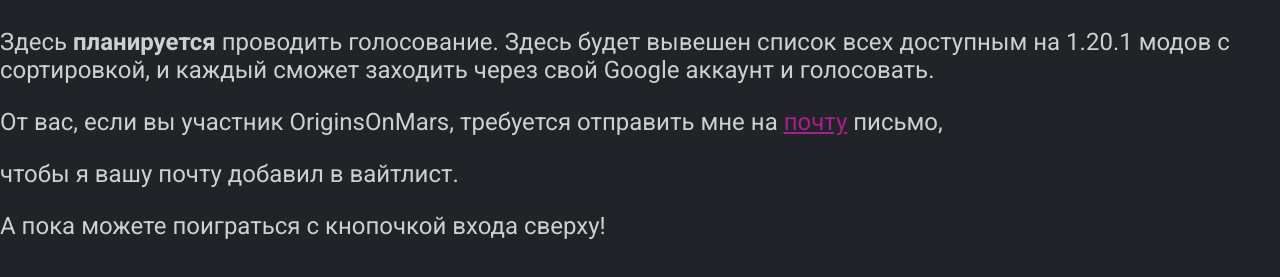
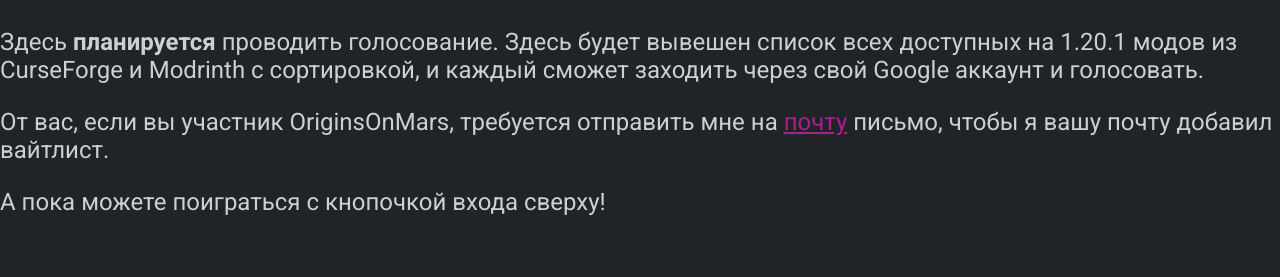
Before and after one commit to forkgenesis/forkgenesis.github.io, a plain HTML site: page oom/poll.html in a window 1280 px wide. Shown: the part 193-470 px from the top of the page. Drawn offline with Linux system fonts and the light colour scheme.

Commit message:
v3.2.1 - Орфография

```diff
--- a/oom/poll.html
+++ b/oom/poll.html
@@ -51,8 +51,8 @@
         </ul>
     </header>
 
-    <p>Здесь <b>планируется</b> проводить голосование. Здесь будет вывешен список всех доступным на 1.20.1 модов с сортировкой, и каждый сможет заходить через свой Google аккаунт и голосовать.</p>
-    </p>От вас, если вы участник OriginsOnMars, требуется отправить мне на <a href="mailto:forkgenesis@gmail.com">почту</a> письмо, <p>чтобы я вашу почту добавил в вайтлист.</p>
+    <p>Здесь <b>планируется</b> проводить голосование. Здесь будет вывешен список всех доступных на 1.20.1 модов из CurseForge и Modrinth с сортировкой, и каждый сможет заходить через свой Google аккаунт и голосовать.</p>
+    <p>От вас, если вы участник OriginsOnMars, требуется отправить мне на <a href="mailto:forkgenesis@gmail.com">почту</a> письмо, чтобы я вашу почту добавил в вайтлист.</p>
     <p>А пока можете поиграться с кнопочкой входа сверху!</p>
 </main>
 </body>
```
